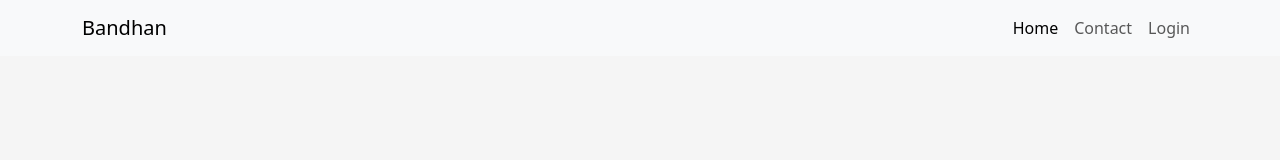
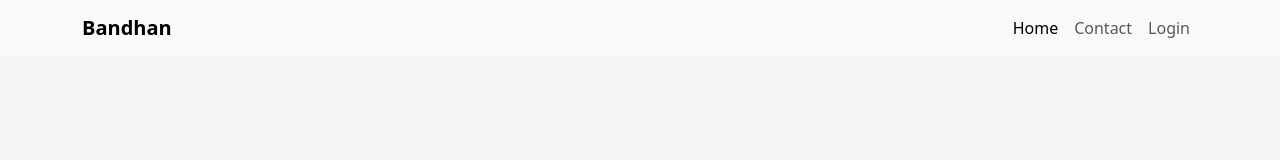
Before and after one commit to usamaharry/bandhan, a React (Create React App) app in the folder frontend/: page / in a window 1280 px wide. Shown: the top 160 px of the page. Built offline with nearby package versions, Linux system fonts and the light colour scheme.

Commit message:
modified brand name

```diff
--- a/frontend/src/components/Header/Header.jsx
+++ b/frontend/src/components/Header/Header.jsx
@@ -1,24 +1,27 @@
 import { Container, Nav, Navbar } from "react-bootstrap";
 import { LinkContainer } from "react-router-bootstrap";
+
+//local
+import classes from "./Header.module.css";
 
 const Header = () => {
   return (
     <Navbar bg="light" variant="light" expand="md" collapseOnSelect>
       <Container>
         <LinkContainer to="/">
-          <Navbar.Brand>Bandhan</Navbar.Brand>
+          <Navbar.Brand className={classes.brand}>Bandhan</Navbar.Brand>
         </LinkContainer>
         <Navbar.Toggle aria-controls="basic-navbar-nav" />
         <Navbar.Collapse>
           <Nav className="ms-auto">
             <LinkContainer to="/">
-              <Nav.Link href="/">Home</Nav.Link>
+              <Nav.Link>Home</Nav.Link>
             </LinkContainer>
             <LinkContainer to="/contact">
-              <Nav.Link href="/contact">Contact</Nav.Link>
+              <Nav.Link>Contact</Nav.Link>
             </LinkContainer>
             <LinkContainer to="/auth">
-              <Nav.Link href="/login">Login</Nav.Link>
+              <Nav.Link>Login</Nav.Link>
             </LinkContainer>
           </Nav>
         </Navbar.Collapse>
--- a/frontend/src/components/Header/Header.module.css
+++ b/frontend/src/components/Header/Header.module.css
@@ -1,10 +1,4 @@
-.header {
-  background-color: var(--primary-color);
+.brand {
+  font-size: 1.5rem;
+  font-weight: 700;
 }
-
-.brand {
-  cursor: pointer;
-}
-.font-color {
-  color: white;
-}
```
